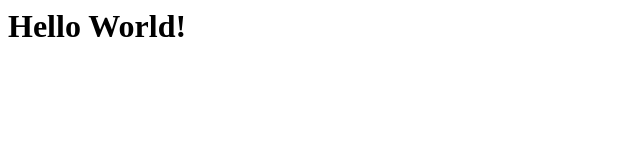
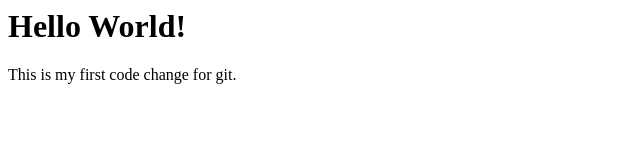
Before and after one commit to mankita/GitTutorial, a plain HTML site: page index.html in a window 1280 px wide. Shown: the whole page, without its empty margins (0-640 px from the left). Drawn offline with Linux system fonts and the light colour scheme.

Commit message:
Added first paragraph

```diff
--- a/index.html
+++ b/index.html
@@ -6,5 +6,6 @@
     </head>
     <body>
         <h1>Hello World!</h1>
+        <p> This is my first code change for git.</p>
     </body>
 </html>
```
